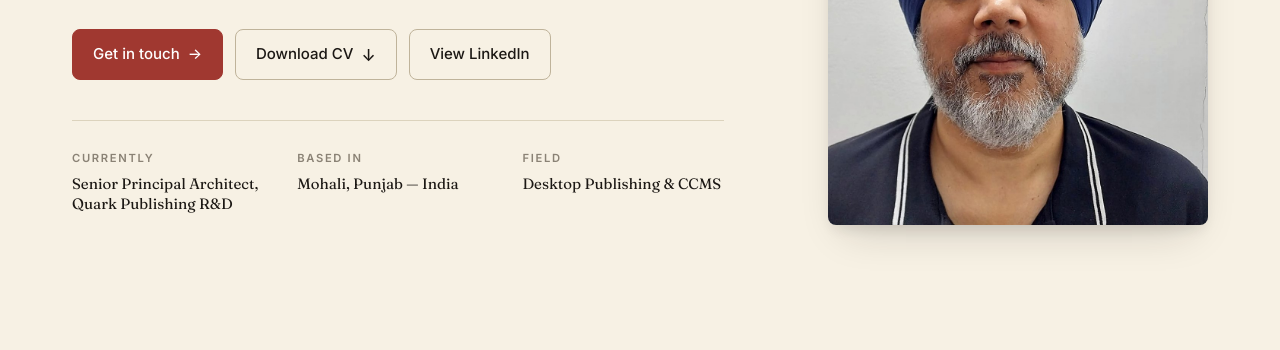
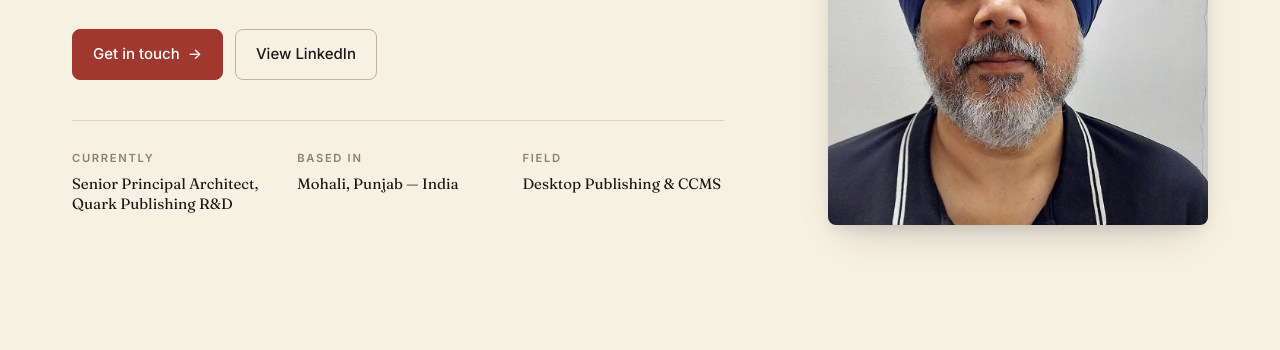
Before and after one commit to bikramjit-s/bikramjit-s.github.io, a plain HTML site: page index.html in a window 1280 px wide. Shown: the part 394-744 px from the top of the page. Drawn offline with Linux system fonts and the light colour scheme.

Commit message:
Removed the download link

```diff
--- a/index.html
+++ b/index.html
@@ -1435,9 +1435,6 @@
               <a href="#contact" class="btn btn-primary">
                 Get in touch <span class="btn-arrow" aria-hidden="true">→</span>
               </a>
-              <a href="Bikramjit_Singh_Resume.pdf" class="btn btn-secondary" download>
-                Download CV <span class="btn-arrow-down" aria-hidden="true">↓</span>
-              </a>
               <a href="https://linkedin.com/in/bikramjit-singh-97b6b06" class="btn btn-secondary" rel="noopener">
                 View LinkedIn
               </a>
```
